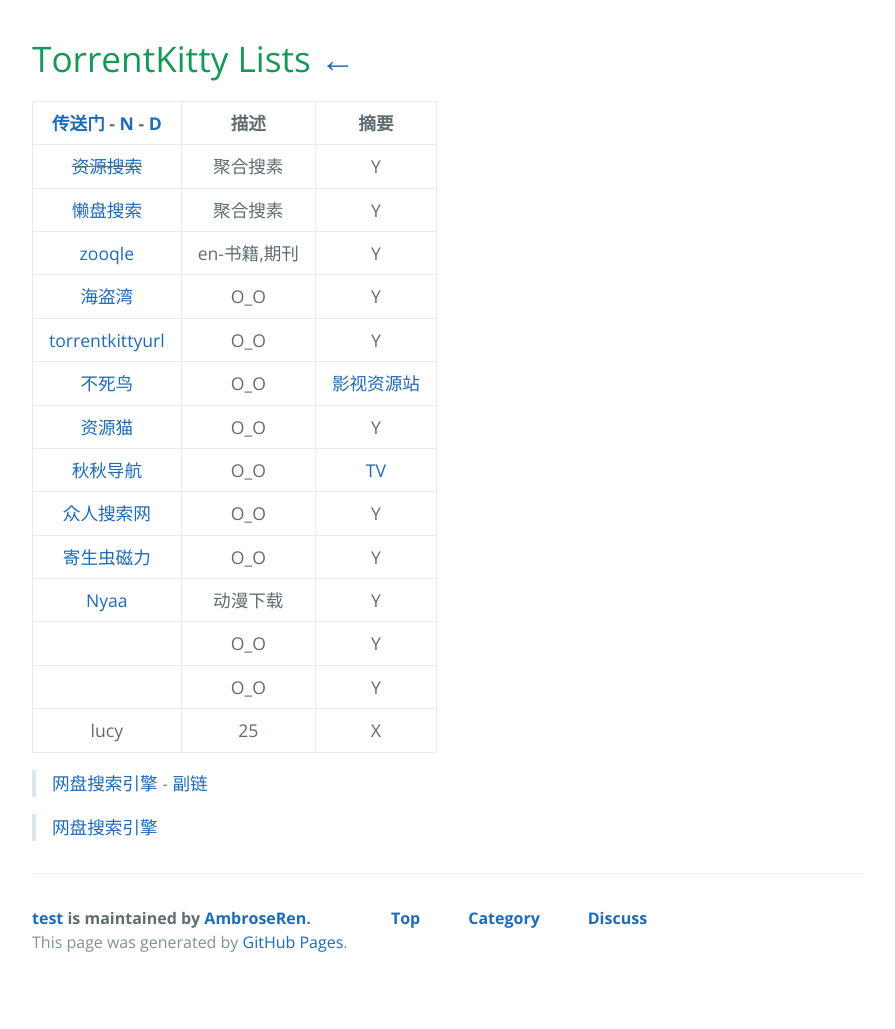
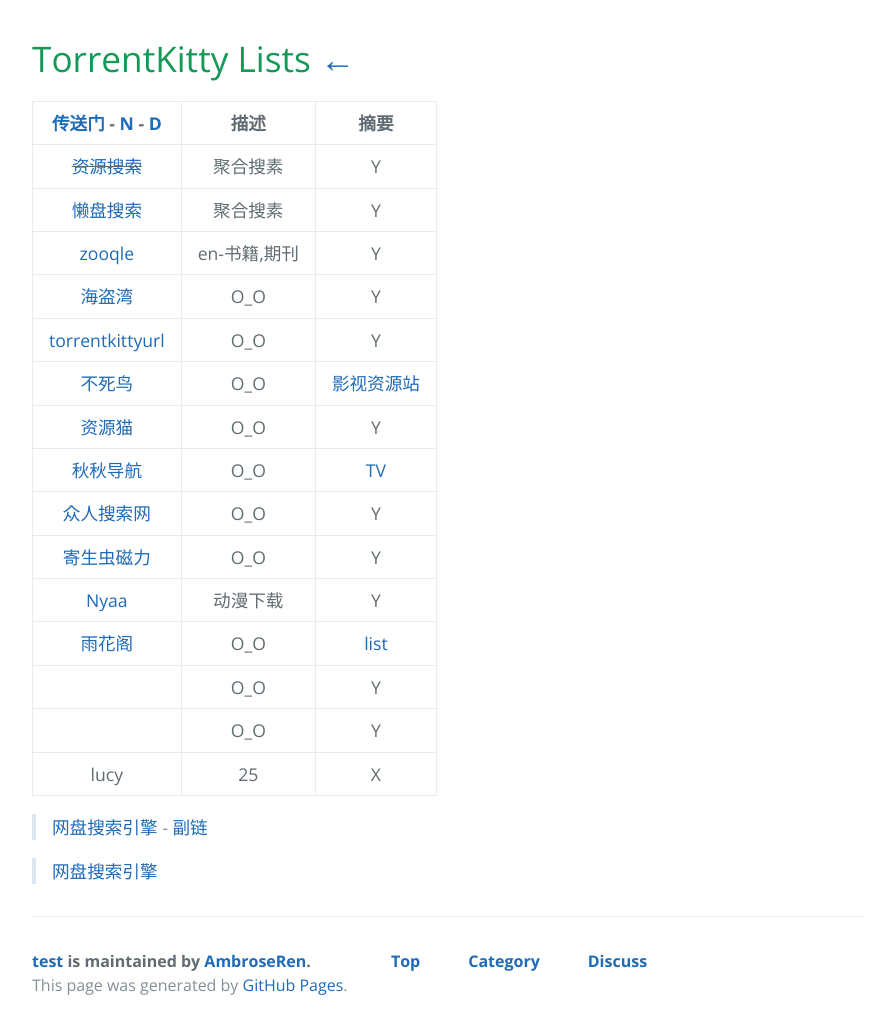
Before and after one commit to AmbroseRen/test, a Jekyll site: the page built from Data/TorrentKitty.md, in a window 1280 px wide. Shown: the whole page, without its empty margins (192-1087 px from the left). Built offline with Jekyll 4.4.1, drawn with Linux system fonts in a browser that asks for light colours; our own code applies the rules of GitHub Pages for plain Markdown files; the repository's description, which GitHub fills in, is left out; before the commit the page ends 986 px from its top, so only the background shows below that.

Commit message:
Update TorrentKitty.md

```diff
--- a/Data/TorrentKitty.md
+++ b/Data/TorrentKitty.md
@@ -13,6 +13,7 @@
 | [众人搜索网](http://wangpan.renrensousuo.com/) | O_O | Y |
 | [寄生虫磁力](http://cili.jscnl.com/) | O_O | Y |
 | [Nyaa](https://nyaa.si/) | 动漫下载 | Y |
+| [雨花阁](https://www.yuhuage53.xyz/) | O_O | [list](https://www.yuhuage.art/) |
 | []() | O_O | Y |
 | []() | O_O | Y |
 | lucy | 25 | X |
```
